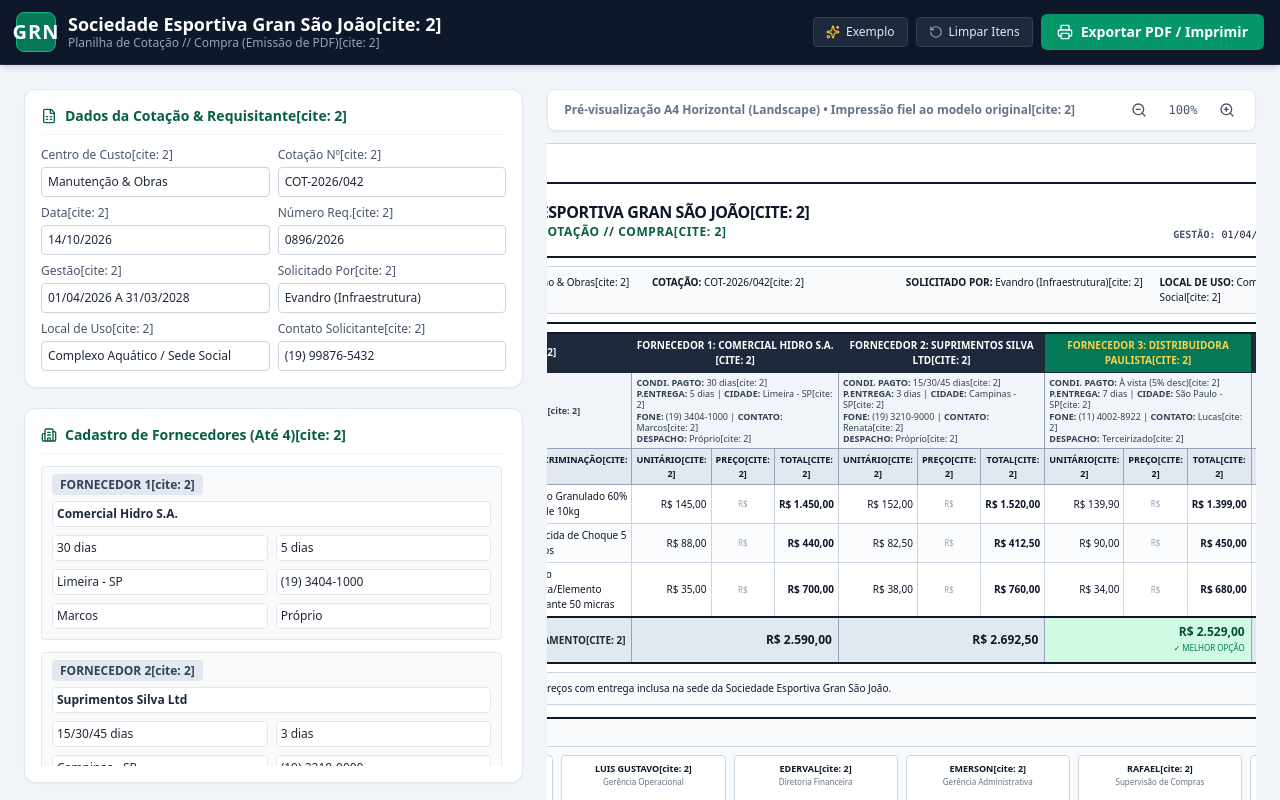
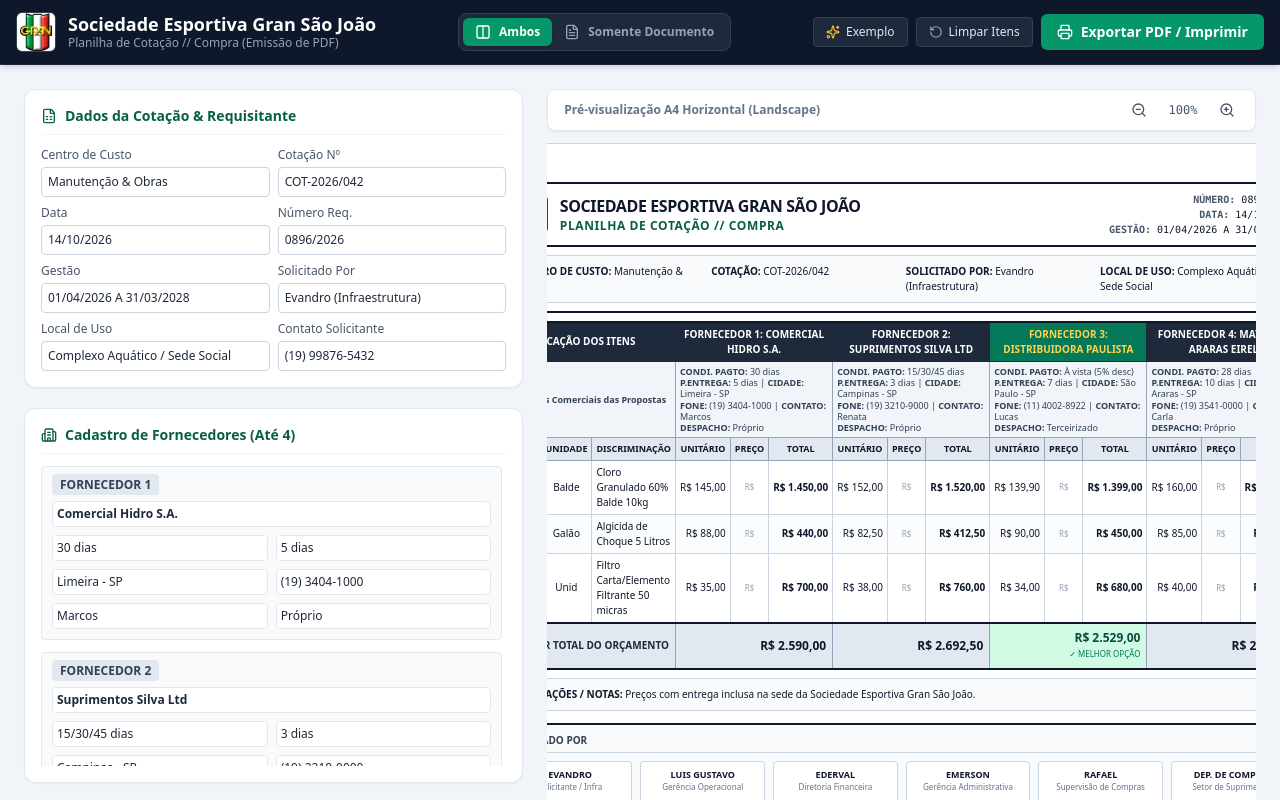
Before and after one commit to t281456-lang/CotacaoApp, a React (Vite) app: page / in a window 1280 px wide. Shown: the top 800 px of the page. Built offline with nearby package versions, Linux system fonts and the light colour scheme.

Commit message:
change visualização das partes do app

```diff
--- a/CotacaoApp.jsx
+++ b/CotacaoApp.jsx
@@ -1,4 +1,5 @@
 import React, { useState } from 'react';
+import granLogo from "./src/gran.png";
 import {
   Printer,
   Plus,
@@ -11,10 +12,15 @@ import {
   CheckCircle2,
   ZoomIn,
   ZoomOut,
-  UserCheck
+  UserCheck,
+  Columns2,
+  FileText
 } from 'lucide-react';
 
 export default function CotacaoApp() {
+  // Estado para alternar entre os modos de visualização: 'ambos' ou 'documento'
+  const [modoVisualizacao, setModoVisualizacao] = useState('ambos');
+
   // Estado dos Metadados do Cabeçalho da Cotação
   const [cabecalho, setCabecalho] = useState({
     centroCusto: 'Manutenção & Obras',
@@ -107,7 +113,6 @@ export default function CotacaoApp() {
     calcularTotalFornecedor(3)
   ];
 
-  // Identificar o menor orçamento (vencedor)
   const menorTotal = Math.min(...totaisFornecedores.filter(t => t > 0));
 
   const formatarMoeda = (val) => {
@@ -134,7 +139,7 @@ export default function CotacaoApp() {
 
   return (
     <div className="min-h-screen bg-slate-100 font-sans text-slate-800 pb-12">
-      {/* CSS para Impressão A4 Landscape (Horizontal) */}
+      {/* CSS para Impressão A4 Landscape */}
       <style>{`
         @media print {
           body {
@@ -164,13 +169,41 @@ export default function CotacaoApp() {
       <header className="no-print sticky top-0 z-50 bg-slate-900 text-white shadow-md border-b border-slate-800">
         <div className="max-w-[1700px] mx-auto px-4 py-3 flex flex-wrap items-center justify-between gap-4">
           <div className="flex items-center gap-3">
-            <div className="w-10 h-10 bg-emerald-700 text-white rounded-lg flex items-center justify-center font-black tracking-wider text-xl shadow border border-emerald-500">
-              GRN
+            <img
+              src={granLogo}
+              alt="Sociedade Esportiva Gran São João"
+              className="w-10 h-10 object-contain rounded-md border border-slate-700"
+            />
+            <div>
+              <h1 className="font-bold text-lg leading-tight">Sociedade Esportiva Gran São João</h1>
+              <p className="text-xs text-slate-400">Planilha de Cotação // Compra (Emissão de PDF)</p>
             </div>
-            <div>
-              <h1 className="font-bold text-lg leading-tight">Sociedade Esportiva Gran São João[cite: 2]</h1>
-              <p className="text-xs text-slate-400">Planilha de Cotação // Compra (Emissão de PDF)[cite: 2]</p>
           </div>
+
+          {/* BARRA DE NAVEGAÇÃO PARA ALTERNAR MODO DE VISUALIZAÇÃO */}
+          <div className="flex items-center bg-slate-800 p-1 rounded-lg border border-slate-700">
+            <button
+              onClick={() => setModoVisualizacao('ambos')}
+              className={`px-3 py-1.5 rounded-md text-xs font-semibold flex items-center gap-2 transition ${
+                modoVisualizacao === 'ambos'
+                  ? 'bg-emerald-600 text-white shadow'
+                  : 'text-slate-400 hover:text-white'
+              }`}
+            >
+              <Columns2 className="w-4 h-4" />
+              Ambos
+            </button>
+            <button
+              onClick={() => setModoVisualizacao('documento')}
+              className={`px-3 py-1.5 rounded-md text-xs font-semibold flex items-center gap-2 transition ${
+                modoVisualizacao === 'documento'
+                  ? 'bg-emerald-600 text-white shadow'
+                  : 'text-slate-400 hover:text-white'
+              }`}
+            >
+              <FileText className="w-4 h-4" />
+              Somente Documento
+            </button>
           </div>
 
           <div className="flex items-center gap-2">
@@ -196,21 +229,22 @@ export default function CotacaoApp() {
         </div>
       </header>
 
-      {/* Conteúdo Principal */}
+      {/* Conteúdo Principal com Grid Dinâmico */}
       <main className="max-w-[1800px] mx-auto p-4 md:p-6 grid grid-cols-1 lg:grid-cols-12 gap-6">
 
-        {/* PAINEL DE CONTROLES E FORMULÁRIO (no-print) */}
+        {/* PAINEL DE FORMULÁRIO (Exibido apenas no modo 'ambos') */}
+        {modoVisualizacao === 'ambos' && (
           <section className="no-print lg:col-span-5 space-y-5">
 
             {/* Dados Gerais da Cotação */}
             <div className="bg-white rounded-xl shadow-sm border border-slate-200 p-4 space-y-3">
               <div className="flex items-center gap-2 pb-2 border-b border-slate-100 text-emerald-800 font-bold text-sm">
-              <FileSpreadsheet className="w-4 h-4" /> Dados da Cotação & Requisitante[cite: 2]
+                <FileSpreadsheet className="w-4 h-4" /> Dados da Cotação & Requisitante
               </div>
 
               <div className="grid grid-cols-2 gap-2 text-xs">
                 <div>
-                <label className="block text-slate-600 font-medium mb-1">Centro de Custo[cite: 2]</label>
+                  <label className="block text-slate-600 font-medium mb-1">Centro de Custo</label>
                   <input
                     type="text"
                     name="centroCusto"
@@ -221,7 +255,7 @@ export default function CotacaoApp() {
                 </div>
 
                 <div>
-                <label className="block text-slate-600 font-medium mb-1">Cotação Nº[cite: 2]</label>
+                  <label className="block text-slate-600 font-medium mb-1">Cotação Nº</label>
                   <input
                     type="text"
                     name="cotacao"
@@ -232,7 +266,7 @@ export default function CotacaoApp() {
                 </div>
 
                 <div>
-                <label className="block text-slate-600 font-medium mb-1">Data[cite: 2]</label>
+                  <label className="block text-slate-600 font-medium mb-1">Data</label>
                   <input
                     type="text"
                     name="data"
@@ -243,7 +277,7 @@ export default function CotacaoApp() {
                 </div>
 
                 <div>
-                <label className="block text-slate-600 font-medium mb-1">Número Req.[cite: 2]</label>
+                  <label className="block text-slate-600 font-medium mb-1">Número Req.</label>
                   <input
                     type="text"
                     name="numero"
@@ -254,7 +288,7 @@ export default function CotacaoApp() {
                 </div>
 
                 <div>
-                <label className="block text-slate-600 font-medium mb-1">Gestão[cite: 2]</label>
+                  <label className="block text-slate-600 font-medium mb-1">Gestão</label>
                   <input
                     type="text"
                     name="gestao"
@@ -265,7 +299,7 @@ export default function CotacaoApp() {
                 </div>
 
                 <div>
-                <label className="block text-slate-600 font-medium mb-1">Solicitado Por[cite: 2]</label>
+                  <label className="block text-slate-600 font-medium mb-1">Solicitado Por</label>
                   <input
                     type="text"
                     name="solicitadoPor"
@@ -276,7 +310,7 @@ export default function CotacaoApp() {
                 </div>
 
                 <div>
-                <label className="block text-slate-600 font-medium mb-1">Local de Uso[cite: 2]</label>
+                  <label className="block text-slate-600 font-medium mb-1">Local de Uso</label>
                   <input
                     type="text"
                     name="localUso"
@@ -287,7 +321,7 @@ export default function CotacaoApp() {
                 </div>
 
                 <div>
-                <label className="block text-slate-600 font-medium mb-1">Contato Solicitante[cite: 2]</label>
+                  <label className="block text-slate-600 font-medium mb-1">Contato Solicitante</label>
                   <input
                     type="text"
                     name="contato"
@@ -302,14 +336,14 @@ export default function CotacaoApp() {
             {/* Dados dos Fornecedores (4) */}
             <div className="bg-white rounded-xl shadow-sm border border-slate-200 p-4 space-y-3">
               <div className="flex items-center gap-2 pb-2 border-b border-slate-100 text-emerald-800 font-bold text-sm">
-              <Building2 className="w-4 h-4" /> Cadastro de Fornecedores (Até 4)[cite: 2]
+                <Building2 className="w-4 h-4" /> Cadastro de Fornecedores (Até 4)
               </div>
 
               <div className="space-y-3 max-h-[300px] overflow-y-auto pr-1">
                 {fornecedores.map((f, idx) => (
                   <div key={f.id} className="p-2.5 bg-slate-50 border border-slate-200 rounded text-xs space-y-2">
                     <span className="font-bold text-slate-700 bg-slate-200 px-2 py-0.5 rounded">
-                    FORNECEDOR {idx + 1}[cite: 2]
+                      FORNECEDOR {idx + 1}
                     </span>
 
                     <div className="grid grid-cols-2 gap-2">
@@ -372,7 +406,7 @@ export default function CotacaoApp() {
             <div className="bg-white rounded-xl shadow-sm border border-slate-200 p-4 space-y-3">
               <div className="flex items-center justify-between pb-2 border-b border-slate-100">
                 <div className="flex items-center gap-2 text-emerald-800 font-bold text-sm">
-                <Calculator className="w-4 h-4" /> Itens e Preços Unitários[cite: 2]
+                  <Calculator className="w-4 h-4" /> Itens e Preços Unitários
                 </div>
                 <button
                   onClick={adicionarItem}
@@ -422,7 +456,6 @@ export default function CotacaoApp() {
                       </div>
                     </div>
 
-                  {/* Preços unitários para cada fornecedor */}
                     <div className="grid grid-cols-2 gap-2 pt-1 border-t border-slate-200">
                       <div>
                         <span className="block text-[9px] font-bold text-slate-500">F1 Unit (R$):</span>
@@ -473,7 +506,7 @@ export default function CotacaoApp() {
             {/* Configuração dos Vistos / Aprovadores */}
             <div className="bg-white rounded-xl shadow-sm border border-slate-200 p-4 space-y-2">
               <div className="flex items-center gap-2 pb-2 border-b border-slate-100 text-emerald-800 font-bold text-sm">
-              <UserCheck className="w-4 h-4" /> Vistos e Aprovadores[cite: 2]
+                <UserCheck className="w-4 h-4" /> Vistos e Aprovadores
               </div>
               <div className="grid grid-cols-2 gap-2 text-xs">
                 {aprovadores.map((ap, idx) => (
@@ -492,14 +525,15 @@ export default function CotacaoApp() {
             </div>
 
           </section>
+        )}
 
-        {/* PRÉ-VISUALIZAÇÃO DA FOLHA A4 HORIZONTAL (EXPORTÁVEL / IMPRIMÍVEL) */}
-        <section className="lg:col-span-7 flex flex-col items-center">
+        {/* PRÉ-VISUALIZAÇÃO DA FOLHA A4 (Adapta a largura baseada no modo selecionado) */}
+        <section className={modoVisualizacao === 'documento' ? 'col-span-12 flex flex-col items-center' : 'lg:col-span-7 flex flex-col items-center'}>
 
           {/* Controles de Zoom da Visualização */}
           <div className="no-print w-full max-w-[297mm] mb-3 flex items-center justify-between bg-white px-4 py-2 rounded-lg border border-slate-200 shadow-sm">
             <span className="text-xs font-semibold text-slate-500">
-              Pré-visualização A4 Horizontal (Landscape) • Impressão fiel ao modelo original[cite: 2]
+              Pré-visualização A4 Horizontal (Landscape)
             </span>
 
             <div className="flex items-center gap-2">
@@ -511,7 +545,7 @@ export default function CotacaoApp() {
               </button>
               <span className="text-xs font-mono w-12 text-center text-slate-600">{zoom}%</span>
               <button
-                onClick={() => setZoom(Math.min(120, zoom + 10))}
+                onClick={() => setZoom(Math.min(130, zoom + 10))}
                 className="p-1 text-slate-600 hover:bg-slate-100 rounded"
               >
                 <ZoomIn className="w-4 h-4" />
@@ -530,80 +564,77 @@ export default function CotacaoApp() {
               <div className="border-2 border-slate-900 p-2 mb-2">
                 <div className="flex items-center justify-between border-b-2 border-slate-900 pb-2 mb-2">
                   <div className="flex items-center gap-3">
-                    <div className="w-12 h-14 bg-gradient-to-r from-emerald-700 via-white to-red-600 border-2 border-slate-900 rounded-b-full flex items-center justify-center p-0.5">
-                      <div className="w-full h-full bg-slate-900 rounded-b-full flex items-center justify-center">
-                        <span className="font-black text-amber-400 text-base">GRN</span>
-                      </div>
-                    </div>
+                    <img
+              src={granLogo}
+              alt="Sociedade Esportiva Gran São João"
+              className="w-10 h-10 object-contain rounded-md border border-slate-700"
+            />
                     <div>
                       <h2 className="font-black text-base uppercase tracking-tight text-slate-900">
-                        SOCIEDADE ESPORTIVA GRAN SÃO JOÃO[cite: 2]
+                        SOCIEDADE ESPORTIVA GRAN SÃO JOÃO
                       </h2>
                       <h3 className="font-bold text-xs uppercase text-emerald-800 tracking-wider">
-                        PLANILHA DE COTAÇÃO // COMPRA[cite: 2]
+                        PLANILHA DE COTAÇÃO // COMPRA
                       </h3>
                     </div>
                   </div>
 
                   <div className="text-right font-mono text-[10px]">
-                    <div><strong className="text-slate-600">NÚMERO:</strong> {cabecalho.numero || '—'}[cite: 2]</div>
-                    <div><strong className="text-slate-600">DATA:</strong> {cabecalho.data || '—'}[cite: 2]</div>
-                    <div><strong className="text-slate-600">GESTÃO:</strong> {cabecalho.gestao || '—'}[cite: 2]</div>
+                    <div><strong className="text-slate-600">NÚMERO:</strong> {cabecalho.numero || '—'}</div>
+                    <div><strong className="text-slate-600">DATA:</strong> {cabecalho.data || '—'}</div>
+                    <div><strong className="text-slate-600">GESTÃO:</strong> {cabecalho.gestao || '—'}</div>
                   </div>
                 </div>
 
                 {/* METADADOS DO CABEÇALHO */}
                 <div className="grid grid-cols-4 gap-2 text-[10px] bg-slate-50 p-2 border border-slate-300">
-                  <div><strong>CENTRO DE CUSTO:</strong> {cabecalho.centroCusto || '—'}[cite: 2]</div>
-                  <div><strong>COTAÇÃO:</strong> {cabecalho.cotacao || '—'}[cite: 2]</div>
-                  <div><strong>SOLICITADO POR:</strong> {cabecalho.solicitadoPor || '—'}[cite: 2]</div>
-                  <div><strong>LOCAL DE USO:</strong> {cabecalho.localUso || '—'}[cite: 2]</div>
+                  <div><strong>CENTRO DE CUSTO:</strong> {cabecalho.centroCusto || '—'}</div>
+                  <div><strong>COTAÇÃO:</strong> {cabecalho.cotacao || '—'}</div>
+                  <div><strong>SOLICITADO POR:</strong> {cabecalho.solicitadoPor || '—'}</div>
+                  <div><strong>LOCAL DE USO:</strong> {cabecalho.localUso || '—'}</div>
                 </div>
               </div>
 
-              {/* TABELA DE FORNECEDORES (CABEÇALHO DAS COLUNAS) */}
+              {/* TABELA DE FORNECEDORES */}
               <table className="w-full border-collapse border-2 border-slate-900 text-[10px] mb-2">
                 <thead>
                   <tr className="bg-slate-800 text-white font-bold">
                     <th colSpan={3} className="border border-slate-800 p-1 text-left uppercase">
-                      ESPECIFICAÇÃO DOS ITENS[cite: 2]
+                      ESPECIFICAÇÃO DOS ITENS
                     </th>
                     {fornecedores.map((f, idx) => (
                       <th key={idx} colSpan={3} className={`border border-slate-800 p-1 text-center uppercase ${
                         totaisFornecedores[idx] === menorTotal && menorTotal > 0 ? 'bg-emerald-700 text-amber-300' : ''
                       }`}>
-                        FORNECEDOR {idx + 1}: {f.nome || '—'}[cite: 2]
+                        FORNECEDOR {idx + 1}: {f.nome || '—'}
                       </th>
                     ))}
                   </tr>
 
-                  {/* Detalhes dos Fornecedores */}
                   <tr className="bg-slate-100 text-[9px] text-slate-700">
                     <td colSpan={3} className="border border-slate-400 p-1 font-bold">
-                      Condições Comerciais das Propostas[cite: 2]
+                      Condições Comerciais das Propostas
                     </td>
                     {fornecedores.map((f, idx) => (
                       <td key={idx} colSpan={3} className="border border-slate-400 p-1 leading-tight">
-                        <div><strong>CONDI. PAGTO:</strong> {f.condPagto || '—'}[cite: 2]</div>
-                        <div><strong>P.ENTREGA:</strong> {f.pEntrega || '—'} | <strong>CIDADE:</strong> {f.cidade || '—'}[cite: 2]</div>
-                        <div><strong>FONE:</strong> {f.fone || '—'} | <strong>CONTATO:</strong> {f.contato || '—'}[cite: 2]</div>
-                        <div><strong>DESPACHO:</strong> {f.despacho || '—'}[cite: 2]</div>
+                        <div><strong>CONDI. PAGTO:</strong> {f.condPagto || '—'}</div>
+                        <div><strong>P.ENTREGA:</strong> {f.pEntrega || '—'} | <strong>CIDADE:</strong> {f.cidade || '—'}</div>
+                        <div><strong>FONE:</strong> {f.fone || '—'} | <strong>CONTATO:</strong> {f.contato || '—'}</div>
+                        <div><strong>DESPACHO:</strong> {f.despacho || '—'}</div>
                       </td>
                     ))}
                   </tr>
 
-                  {/* Subcabeçalho de colunas dos preços */}
                   <tr className="bg-slate-200 font-bold text-center text-[9px] uppercase">
-                    <td className="border border-slate-400 p-1 w-12">QUANT[cite: 2]</td>
-                    <td className="border border-slate-400 p-1 w-14">UNIDADE[cite: 2]</td>
-                    <td className="border border-slate-400 p-1 text-left">DISCRIMINAÇÃO[cite: 2]</td>
+                    <td className="border border-slate-400 p-1 w-12">QUANT</td>
+                    <td className="border border-slate-400 p-1 w-14">UNIDADE</td>
+                    <td className="border border-slate-400 p-1 text-left">DISCRIMINAÇÃO</td>
 
-                    {/* Repetição para os 4 fornecedores */}
                     {[0, 1, 2, 3].map((fIdx) => (
                       <React.Fragment key={fIdx}>
-                        <td className="border border-slate-400 p-1 w-16">UNITÁRIO[cite: 2]</td>
-                        <td className="border border-slate-400 p-1 w-12">PREÇO[cite: 2]</td>
-                        <td className="border border-slate-400 p-1 w-20">TOTAL[cite: 2]</td>
+                        <td className="border border-slate-400 p-1 w-16">UNITÁRIO</td>
+                        <td className="border border-slate-400 p-1 w-12">PREÇO</td>
+                        <td className="border border-slate-400 p-1 w-20">TOTAL</td>
                       </React.Fragment>
                     ))}
                   </tr>
@@ -657,7 +688,7 @@ export default function CotacaoApp() {
                   {/* LINHA DE TOTAL DO ORÇAMENTO */}
                   <tr className="bg-slate-200 font-bold border-t-2 border-slate-900">
                     <td colSpan={3} className="border border-slate-400 p-1.5 text-right uppercase text-slate-800">
-                      VALOR TOTAL DO ORÇAMENTO[cite: 2]
+                      VALOR TOTAL DO ORÇAMENTO
                     </td>
 
                     {totaisFornecedores.map((total, idx) => {
@@ -679,24 +710,24 @@ export default function CotacaoApp() {
                 </tbody>
               </table>
 
-              {/* OBSERVAÇÕES / NOTAS */}
+              {/* OBSERVAÇÕES */}
               {cabecalho.observacoes && (
                 <div className="border border-slate-300 p-2 mb-3 rounded bg-slate-50 text-[10px]">
-                  <strong>OBSERVAÇÕES / NOTAS:</strong>[cite: 2] {cabecalho.observacoes}
+                  <strong>OBSERVAÇÕES / NOTAS:</strong> {cabecalho.observacoes}
                 </div>
               )}
 
-              {/* BLOCO DE APROVAÇÕES E ASSINATURAS (CONFORME O MODELO ORIGINAL) */}
+              {/* APROVAÇÕES E ASSINATURAS */}
               <div className="border-2 border-slate-900 p-2 bg-slate-50">
                 <div className="text-[10px] font-bold uppercase mb-2 border-b border-slate-300 pb-1 text-slate-700">
-                  APROVADO POR[cite: 2]
+                  APROVADO POR
                 </div>
 
                 <div className="grid grid-cols-6 gap-2 text-center text-[9px]">
                   {aprovadores.map((ap, idx) => (
                     <div key={idx} className="border border-slate-300 p-1.5 bg-white rounded flex flex-col justify-between">
                       <div>
-                        <div className="font-bold text-slate-900">{ap.nome}[cite: 2]</div>
+                        <div className="font-bold text-slate-900">{ap.nome}</div>
                         <div className="text-[8px] text-slate-500">{ap.cargo}</div>
                       </div>
 
```
Lines whose indentation alone changed are shown as unchanged.
